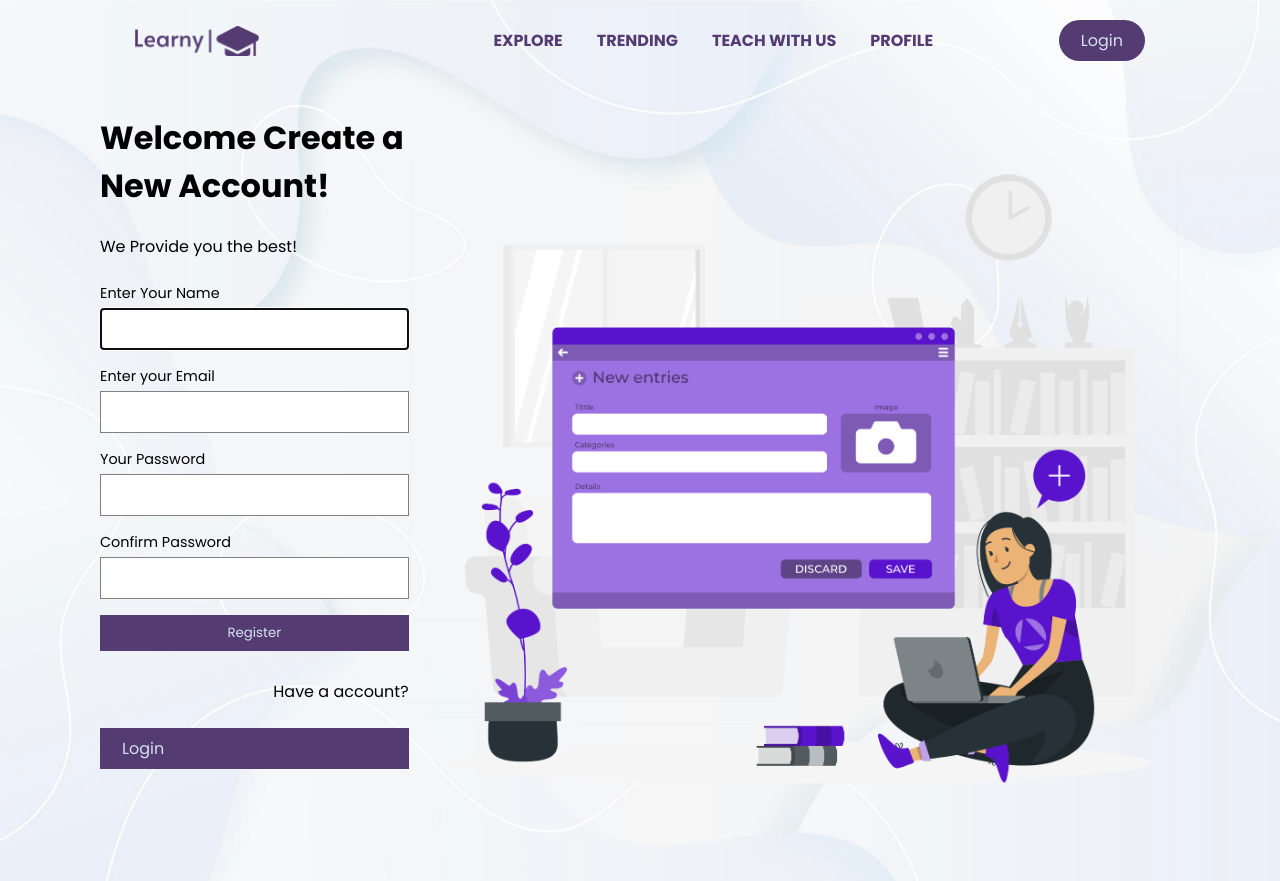
After one commit to ZLaTaN003/Learny-Workshops, a Django app: page /register/ in a window 1280 px wide. The commit adds this page. Run offline with Django 5.2, Linux system fonts and the light colour scheme; some libraries are stand-ins or nearby versions.

Commit message:
added login/logout

```diff
--- a/Learny/urls.py
+++ b/Learny/urls.py
@@ -20,7 +20,9 @@ from django.conf.urls.static import static
 from django.conf import settings
 
 urlpatterns = [
+    path('',include('pages.urls')),
+    path('',include('users.urls')),
+    path('workshop/',include('workshop.urls')),
     path('admin/', admin.site.urls),
-    path('',include('pages.urls')),
-    path('workshop/',include('workshop.urls')),
+
 ] + static(settings.MEDIA_URL, document_root=settings.MEDIA_ROOT)
--- a/pages/templates/pages/home.html
+++ b/pages/templates/pages/home.html
@@ -6,7 +6,7 @@
 <section class="container home" id="home">
     <div class="text">
         <h1>Empower Your Mind <br>Enrich Your Skills <br>Learn, Grow, Succeed!</h1>
-        <a href="register.html" class="btn">Sign UP</a>
+        <a href={% url "register" %} class="btn">SignUp</a>
     </div>
 </section>
 <section class="container features" id="features">
@@ -37,7 +37,7 @@
         <p>Lorem ipsum dolor sit amet consectetur adipisicing elit. Ea voluptas id magnam praesentium nisi</p>
         <p>Lorem ipsum dolor sit amet consectetur adipisicing elit. Ea voluptas id magnam praesentium nisi</p>
         <p>Lorem ipsum dolor sit amet consectetur adipisicing elit. Ea voluptas id magnam praesentium nisi</p>
-        <a href="" class="btn">Join now</a>
+        <a href={% url "login_url" %} class="btn">Login</a>
 
 
     </div>
--- a/static/style.css
+++ b/static/style.css
@@ -79,7 +79,9 @@ header{
     color:  rgb(213, 227, 239);
     border-radius: 5rem;
 }
-
+button{
+    box-shadow: none;
+}
 .btn:hover{
     background-color: rgba(21,57,119,255);
 }
--- a/templates/base.html
+++ b/templates/base.html
@@ -33,7 +33,14 @@ href="https://cdn.jsdelivr.net/npm/boxicons@latest/css/boxicons.min.css">
                 <li><a href="">Profile</a></li>
 
             </ul>
-            <a href="login.html" class="btn">Login</a>
+            {% if user.is_authenticated %}
+            <form method="post" action="{% url 'logout_url' %}">
+                {% csrf_token %}
+                <button type="submit" class="btn"  style="border:0;">Logout</button>
+            </form>
+           {% else %}
+            <a href="{% url "login_url" %}" class="btn">Login</a>
+            {% endif %}
         </div>
     </header>
     {% block body %}
--- /dev/null
+++ b/users/forms.py
@@ -0,0 +1,8 @@
+from django.contrib.auth.forms import UserCreationForm,AuthenticationForm
+from django.contrib.auth.models import User
+from django import forms
+
+class RegisterForm(UserCreationForm):
+    class Meta:
+        model = User
+        fields = ["username","email","password1","password2"]
--- /dev/null
+++ b/users/templates/users/register.html
@@ -0,0 +1,36 @@
+{% extends "base.html" %}
+{% load static %}
+{% block body %}
+
+
+
+<div class="login container">
+    <div class="login-container">
+        <h2>Welcome Create a New Account!</h2>
+        <p>We Provide you the best!</p>
+
+        <form action="" method="post">
+            {% csrf_token %}
+            <span>Enter Your Name</span>
+            {{form.username}}
+            <span>Enter your Email</span>
+            {{form.email}}
+            <span>Your Password</span>
+            {{form.password1}}
+            <span>Confirm Password</span>
+            {{form.password2}}
+            <button type="submit" class="btn">Register</button>
+
+        </form>
+
+            <p class="noacc">Have a account?</p>
+            <a href={% url "login_url" %} class="btn">Login</a>
+
+
+
+    </div>
+    <div class="login-image">
+        <img src={% static "register.png" %} alt="progress">
+    </div>
+</div>
+{% endblock  %}
--- /dev/null
+++ b/users/urls.py
@@ -0,0 +1,13 @@
+from django.urls import path
+from . import views
+from django.contrib.auth.views import LogoutView
+from django.urls import reverse_lazy
+
+urlpatterns = [
+    path('register/',views.register,name='register'),
+    path('login/',views.Login.as_view(),name='login_url'),
+    path('logout/',LogoutView.as_view(next_page=reverse_lazy("login_url")),name='logout_url')
+
+
+
+]
--- a/users/views.py
+++ b/users/views.py
@@ -1,3 +1,29 @@
-from django.shortcuts import render
+from django.shortcuts import render,redirect
+from .forms import RegisterForm
+from django.urls import reverse
+from django.urls import reverse_lazy
+from django.contrib.auth import login,authenticate
 
+from django.contrib.auth.views import LoginView
 # Create your views here.
+
+
+def register(request):
+    form = RegisterForm()
+    if request.method == "POST":
+        form = RegisterForm(request.POST)
+        if form.is_valid():
+            form.save()
+            user = authenticate(username=form.cleaned_data['username'],
+                                    password=form.cleaned_data['password1'],
+                                    )
+            login(request, user)
+            return redirect(reverse("home"))
+
+    ctx = {"form":form}
+    return render(request,"users/register.html",context=ctx)
+
+
+class Login(LoginView):
+    template_name = "users/login.html"
+    next_page = reverse_lazy("home")
```
Also changed, not shown: users/templates/users/login.html (added, +34 -0 lines), db.sqlite3, static/register.png (added), 1 other file.
